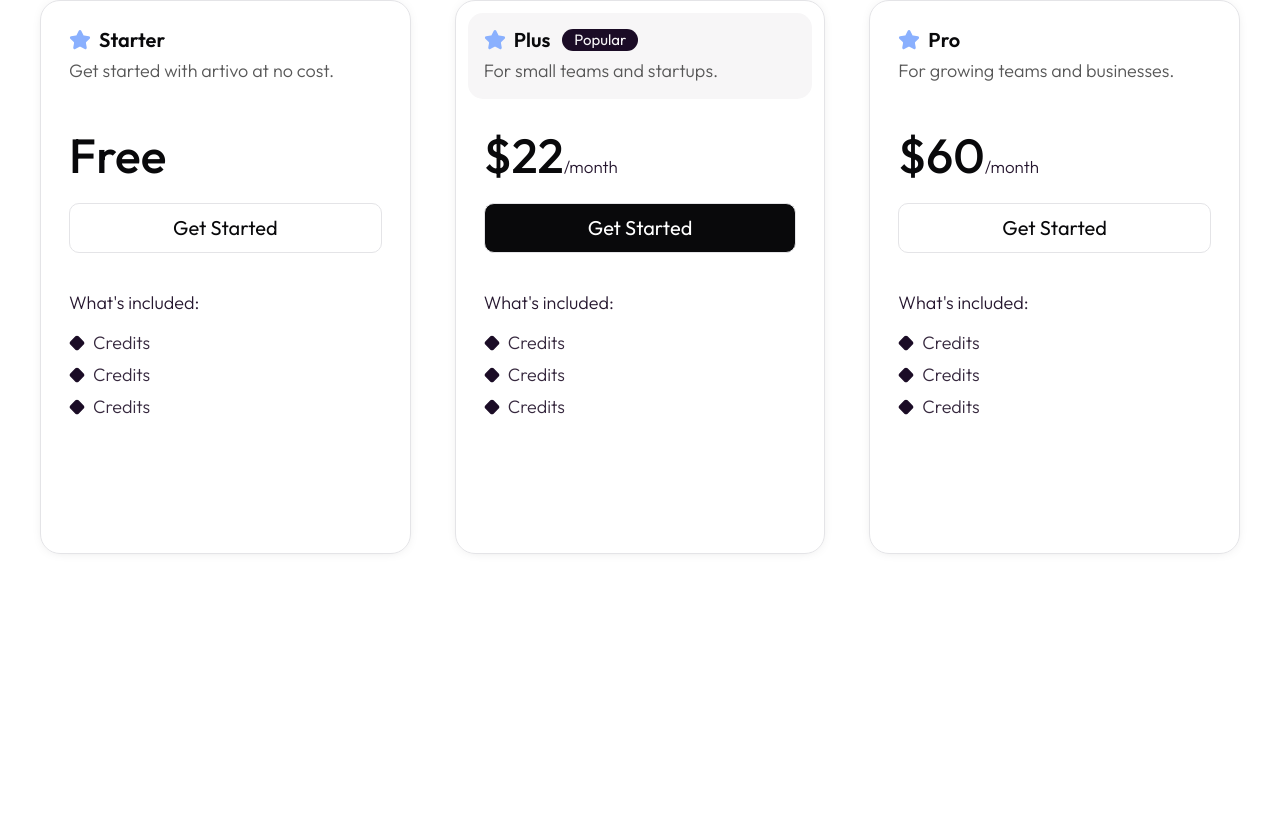
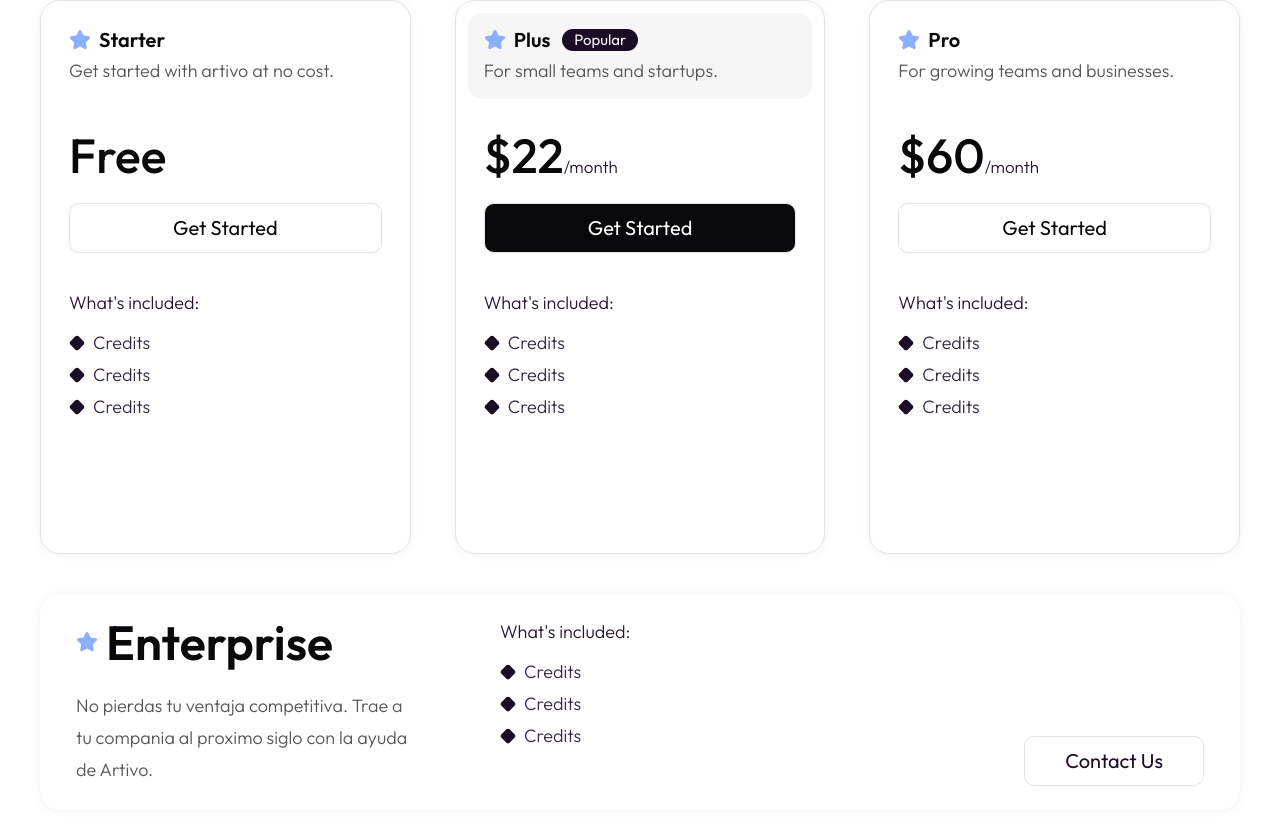
Before and after one commit to lisanderlee/landing-artivoai, a Next.js app: page /en/ in a window 1280 px wide. Shown: the part 5660-6484 px from the top of the page. Before the commit the page ends 6334 px from the top, so only its background shows below. Built offline with nearby package versions, Linux system fonts and the light colour scheme.

Commit message:
enterprise pricing

```diff
--- a/app/[lang]/components/pricing.jsx
+++ b/app/[lang]/components/pricing.jsx
@@ -7,7 +7,9 @@
 
 export const Pricing = () => {
   const sectionRef = useRef(null)
+  const enterpriseRef = useRef(null)
   const isInView = useInView(sectionRef, { margin: '-100px' })
+  const isEnterpriseInView = useInView(enterpriseRef, { margin: '-100px' })
   return (
     <section
       ref={sectionRef}
@@ -67,6 +69,50 @@
           features={['Credits', 'Credits', 'Credits']}
         />
       </div>
+      <motion.div
+        ref={enterpriseRef}
+        id="enterprise"
+        className="mt-10 flex w-full items-end justify-between rounded-[20px] px-9 py-6 shadow-[0px_1px_12.7px_-7px_rgba(0,0,0,0.25)]"
+        initial={{ opacity: 0, scale: 1.05, y: 20 }}
+        animate={isEnterpriseInView ? { opacity: 1, scale: 1, y: 0 } : {}}
+        transition={{ duration: 0.6, delay: 0.6 }}
+      >
+        <div className="flex gap-22">
+          <div className="max-w-84">
+            <h6 className="flex items-center">
+              <Star className="h-5.5 w-5.5 fill-[#8AB0FE] text-[#8AB0FE]" />
+              <span className="ml-2 text-5xl font-semibold text-[#09090B]">Enterprise</span>
+            </h6>
+            <p className="mt-6 text-lg leading-8 font-light text-[#575757]">
+              No pierdas tu ventaja competitiva. Trae a tu compania al proximo siglo con la ayuda de
+              Artivo.
+            </p>
+          </div>
+          <div className="text-lg font-light text-[#26172F]">
+            <p>What&apos;s included:</p>
+            <ul className="mt-3 list-none space-y-1 pl-0">
+              <li className="flex items-center gap-2">
+                <Diamond className="h-4 w-4 fill-[#1B0C26] text-[#1B0C26]" />
+                <span className="text-[#36283E]">Credits</span>
+              </li>
+              <li className="flex items-center gap-2">
+                <Diamond className="h-4 w-4 fill-[#1B0C26] text-[#1B0C26]" />
+                <span className="text-[#36283E]">Credits</span>
+              </li>
+              <li className="flex items-center gap-2">
+                <Diamond className="h-4 w-4 fill-[#1B0C26] text-[#1B0C26]" />
+                <span className="text-[#36283E]">Credits</span>
+              </li>
+            </ul>
+          </div>
+        </div>
+
+        <div className="flex h-full w-full flex-1 items-stretch justify-end">
+          <button className="cursor-pointer rounded-[10px] border px-10 py-2 text-[20px] leading-8 transition-all hover:bg-[#1B0C25] hover:text-zinc-50">
+            Contact Us
+          </button>
+        </div>
+      </motion.div>
     </section>
   )
 }
@@ -106,8 +152,8 @@
           className={cn(
             'mt-6 w-full cursor-pointer rounded-[10px] border py-2 text-[20px] leading-8 transition-all',
             isPopular
-              ? 'bg-[#09090B] text-white hover:bg-[#1B0C26] hover:text-white'
-              : 'bg-white text-[#09090B] hover:bg-[#F5F5F5] hover:text-zinc-800',
+              ? 'bg-[#09090B] text-white hover:bg-[#F5F5F5] hover:text-zinc-800'
+              : 'bg-white text-[#09090B] hover:bg-[#1B0C26] hover:text-zinc-50',
           )}
         >
           {buttonText}
```
